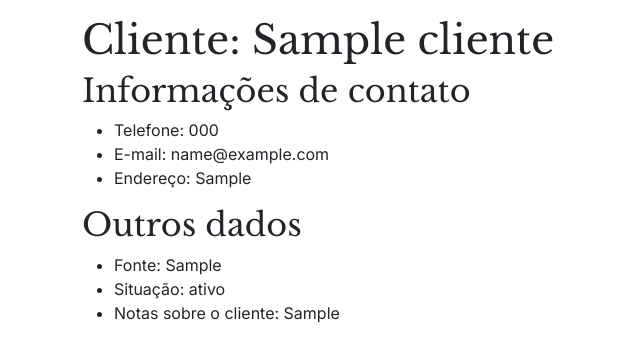
After one commit to pdr-guilherme/crm-nadic, a Django app: page /clientes/1/ver/ in a window 1280 px wide. The commit adds this page. Shown: the top 362 px of the page, without its empty margins (0-640 px from the left). Run offline with Django 5.2, Linux system fonts and the light colour scheme; tables that the repository leaves empty hold one stand-in row (values such as "Sample post").

Commit message:
Adicionar página de detalhes para clientes

```diff
--- a/config/urls.py
+++ b/config/urls.py
@@ -39,6 +39,7 @@ estoque_urls = [
 cliente_urls = [
     path("", views.ClienteList.as_view(), name="clientes"),
     path("novo/", views.ClienteFormCreate.as_view(), name="criar_cliente"),
+    path("<int:pk>/ver/", views.ClienteDetail.as_view(), name="ver_cliente"),
     path("<int:pk>/editar/", views.ClienteUpdate.as_view(), name="editar_cliente"),
     path("<int:pk>/apagar/", views.apagar_cliente, name="apagar_cliente"),
 ]
--- a/crm/models.py
+++ b/crm/models.py
@@ -32,6 +32,7 @@ class Produto(models.Model):
 
     def get_absolute_url(self):
         return reverse("ver_produto", kwargs={"pk": self.id})
+
 
 class Estoque(models.Model):
     """
@@ -70,6 +71,9 @@ class Cliente(models.Model):
 
     def __str__(self) -> str:
         return f"Cliente {self.id} - {self.nome}, {self.email}, {self.status}"
+
+    def get_absolute_url(self):
+        return reverse("ver_cliente", kwargs={"pk": self.id})
 
 
 class Lead(models.Model):
--- /dev/null
+++ b/crm/templates/crm/cliente.html
@@ -0,0 +1,46 @@
+{% extends "crm/base.html" %}
+
+{% load static %}
+
+{% block title %}<title>VerdeZen | {{ cliente.nome }}</title>{% endblock %}
+
+{% block content %}
+  <div class="container">
+    <h1 class="mt-3">Cliente: {{ cliente.nome }}</h1>
+    <h2>Informações de contato</h2>
+    <ul>
+      <li>Telefone: {{ cliente.telefone }}</li>
+      <li>E-mail: {{ cliente.email }}</li>
+      <li>Endereço: {{ cliente.endereco }}</li>
+    </ul>
+
+    <h2>Outros dados</h2>
+    <ul>
+      <li>Fonte: {{ cliente.fonte }}</li>
+      <li>Situação: {{ cliente.status }}</li>
+
+      {% if cliente.notas %}
+        <li> Notas sobre o cliente: {{ cliente.notas }}</li>
+      {% else %}
+        <li>Sem notas sobre o cliente</li>
+      {% endif %}
+
+    </ul>
+
+    {% if user.is_superuser %}
+      <h2 class="mb-3">Opções</h2>
+      <a href="{% url 'editar_cliente' cliente.id %}" class="btn btn-primary">Editar</a>
+      <form id="form-apagar-{{ cliente.id }}"
+            method="post"
+            action="{% url 'apagar_cliente' cliente.id %}"
+            style="display: none">
+        {% csrf_token %}
+      </form>
+      <button class="btn btn-danger"
+              type="submit"
+              onclick="apagarObjeto({{ cliente.id }})">Apagar</button>
+    {% endif %}
+
+  </div>
+  <script src="{% static 'crm/utils.js' %}"></script>
+{% endblock content %}
--- a/crm/templates/crm/listar_clientes.html
+++ b/crm/templates/crm/listar_clientes.html
@@ -29,7 +29,7 @@
     <tbody>
       {% for cliente in clientes %}
         <tr>
-          <td>{{ cliente.nome }}</td>
+          <td><a href="{{ cliente.get_absolute_url }}">{{ cliente.nome }}</a></td>
           <td>{{ cliente.email }}</td>
           <td>{{ cliente.status|capfirst }}</td>
 
--- a/crm/views.py
+++ b/crm/views.py
@@ -121,6 +121,12 @@ class ClienteList(generic.ListView):
     model = Cliente
     context_object_name = "clientes"
     template_name = "crm/listar_clientes.html"
+
+
+class ClienteDetail(generic.DetailView):
+    model = Cliente
+    template_name = "crm/cliente.html"
+    context_object_name = "cliente"
 
 
 class ClienteFormCreate(VerificarSuperusuarioMixin, generic.FormView):
```
